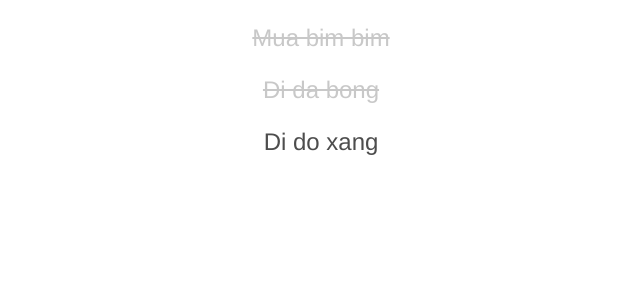
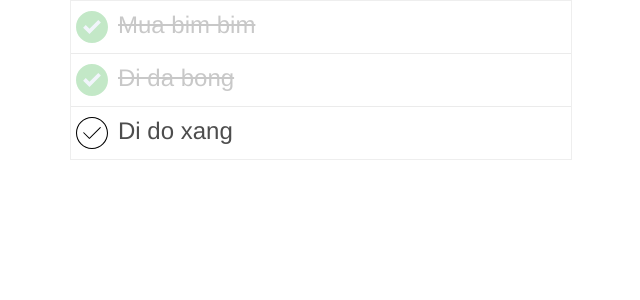
Before and after one commit to duong94/todo-list-react, a React (Create React App) app: page / in a window 1280 px wide. Shown: the top 300 px of the page, without its empty margins (319-959 px from the left). Built offline with nearby package versions, Linux system fonts and the light colour scheme.

Commit message:
Bai 16 TODO App part 2

```diff
--- a/src/App.css
+++ b/src/App.css
@@ -1,5 +1,8 @@
 .App {
-  text-align: center;
+  width: 500px;
+  margin-left: auto;
+  margin-right: auto;
+  border: 1px solid #EEE;
 }
 
 .App-logo {
--- a/src/components/TodoItem.css
+++ b/src/components/TodoItem.css
@@ -6,6 +6,17 @@
     font-weight: 300;
     font-size: 24px;
     color: #4d4d4d;
+    padding: 10px 5px;
+    border-bottom: 1px solid #bebebe;
+    display: flex;
+}
+
+.TodoItem:last-child {
+    border-bottom: none;
+}
+
+.TodoItem > p{
+    margin: 0 0 0 10px;
 }
 
 .TodoItem-complete {
--- a/src/components/TodoItem.js
+++ b/src/components/TodoItem.js
@@ -1,15 +1,23 @@
 import React, { Component } from 'react';
 import classNames from 'classnames';
 import './TodoItem.css';
+import checkImg from '../img/tick.svg';
+import checkCompleteImg from '../img/tick1.svg';
 
 class TodoItem extends Component {
     render() {
         const { item, onClick } = this.props;
+        let url = checkImg;
+        if (item.isComplete) {
+            url = checkCompleteImg;
+        }
 
         return (
-            <div onClick={onClick} className={classNames('TodoItem', {
+            <div className={classNames('TodoItem', {
                 'TodoItem-complete': item.isComplete
             })}>
+
+            <img onClick={onClick} src={url} width={32}/>
             <p>{this.props.item.title}</p>
             </div>
         );
```
Also changed, not shown: src/img/tick.svg (added), src/img/tick1.svg (added).
